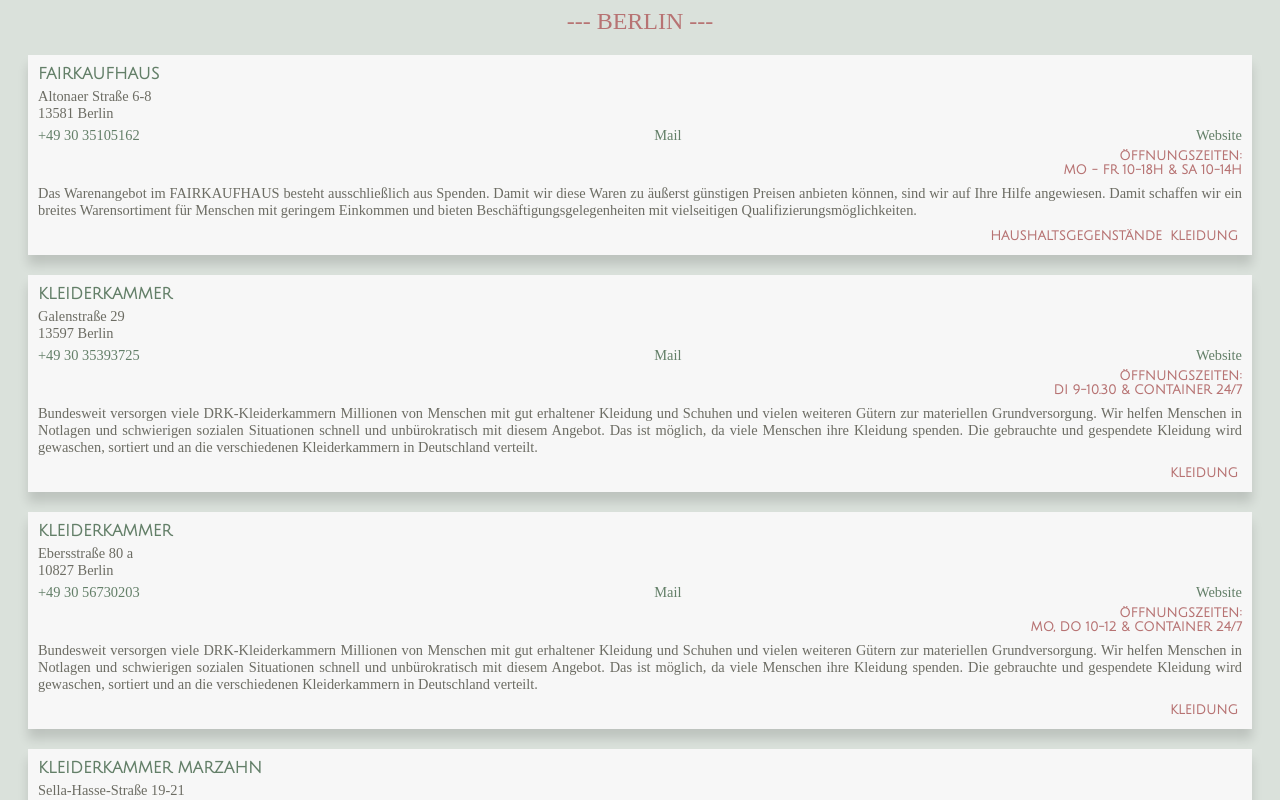
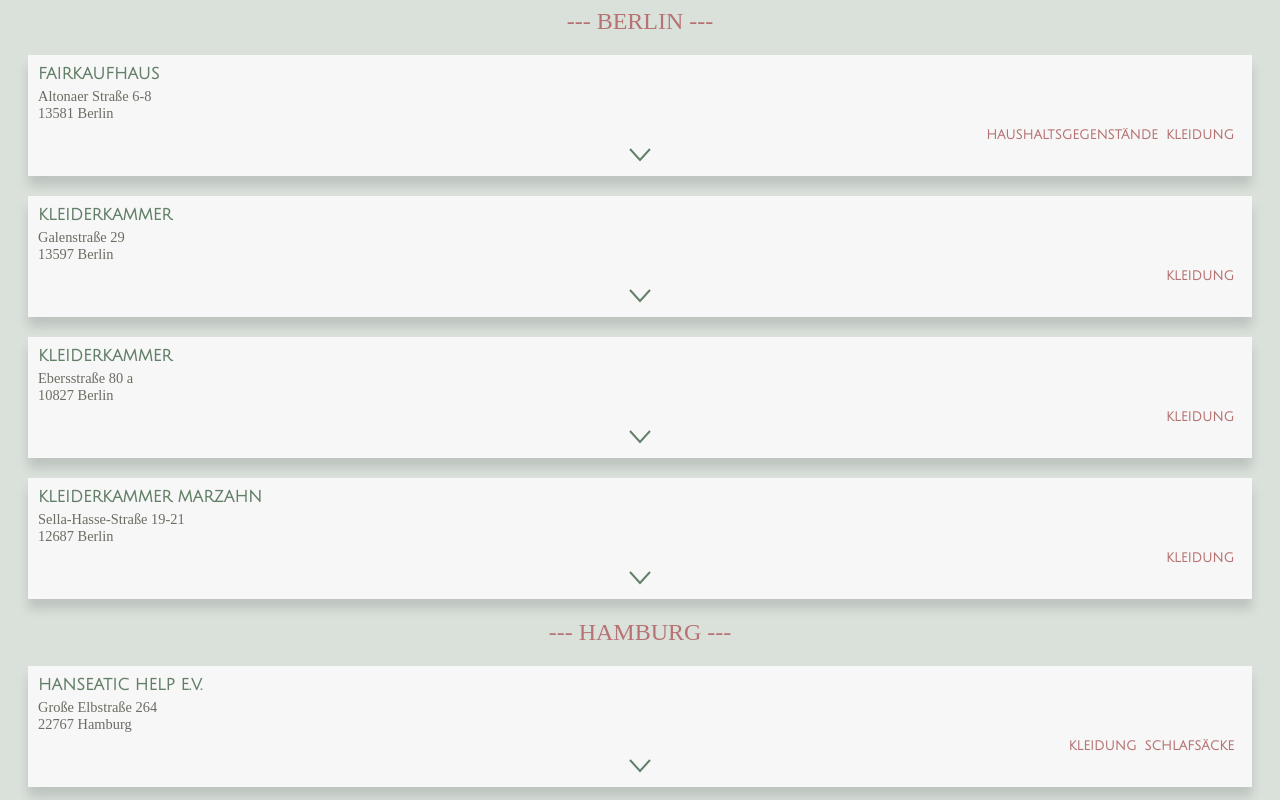
Before and after one commit to maje02/capstone-project, a React (Create React App) app: page / in a window 1280 px wide. Shown: the top 800 px of the page. Built offline with nearby package versions, Linux system fonts and the light colour scheme.

Commit message:
Add toggle logic to details

```diff
--- a/src/Place.js
+++ b/src/Place.js
@@ -1,7 +1,9 @@
-import React from 'react'
+import React, { useState } from 'react'
 import styled from 'styled-components/macro'
 import PropTypes from 'prop-types'
 import PlaceCategories from './PlaceCategories'
+import arrowDown from './img/arrow-down.svg'
+import arrowUp from './img/arrow-up.svg'
 
 export default function Place({
   name,
@@ -16,6 +18,8 @@
   description,
   categories,
 }) {
+  const [isHidden, setIsHidden] = useState(true)
+
   return (
     <PlaceBody>
       <PlaceName>{name}</PlaceName>
@@ -25,6 +29,8 @@
       <PlaceAddress>
         {zip_code} {city}
       </PlaceAddress>
+      {!isHidden && (
+        <DetailsWrapper>
           <ContactDetails>
             <Contact href={'tel:' + phone}>{phone}</Contact>
             <Contact href={'mailto:' + mail}>Mail</Contact>
@@ -38,9 +44,19 @@
             {opening_times}
           </Times>
           <PlaceText>{description}</PlaceText>
+        </DetailsWrapper>
+      )}
       <PlaceCategories categories={categories}></PlaceCategories>
+      <img
+        src={isHidden ? arrowDown : arrowUp}
+        onClick={toggleIsHidden}
+        alt="arrow"
+      />
     </PlaceBody>
   )
+  function toggleIsHidden() {
+    setIsHidden(!isHidden)
+  }
 }
 const PlaceBody = styled.section`
   position: relative;
@@ -56,7 +72,9 @@
   margin: 0 0 5px 0;
   font-weight: bold;
 `
-
+const DetailsWrapper = styled.div`
+  display: grid;
+`
 const PlaceAddress = styled.p`
   font-family: 'Noto Serif JP';
   font-size: 0.9rem;
--- a/src/PlaceCategories.js
+++ b/src/PlaceCategories.js
@@ -20,7 +20,7 @@
   display: flex;
   flex-wrap: wrap-reverse;
   justify-content: flex-end;
-  margin-top: 5px;
+  margin: 4px;
 `
 const PlaceCategory = styled.p`
   font-size: 0.8rem;
```
Also changed, not shown: src/img/arrow-down.svg (added), src/img/arrow-up.svg (added). Lines whose indentation alone changed are shown as unchanged.
